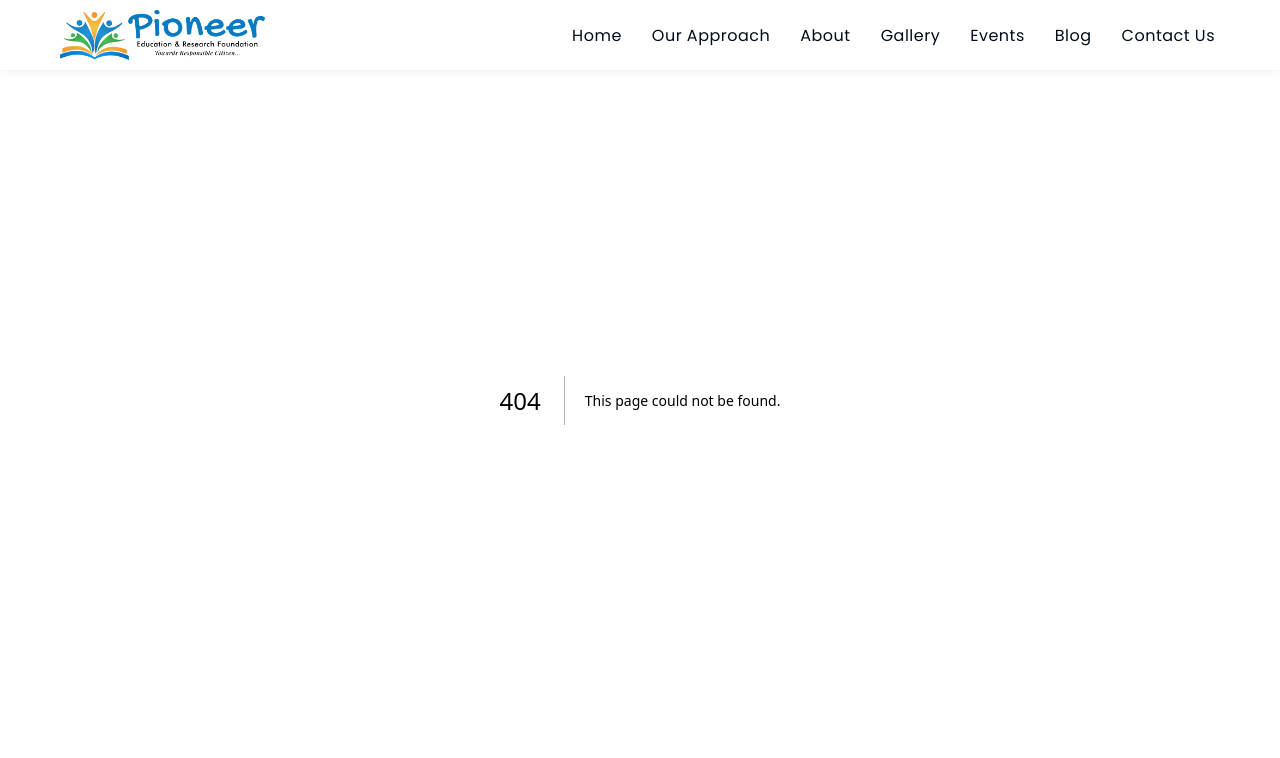
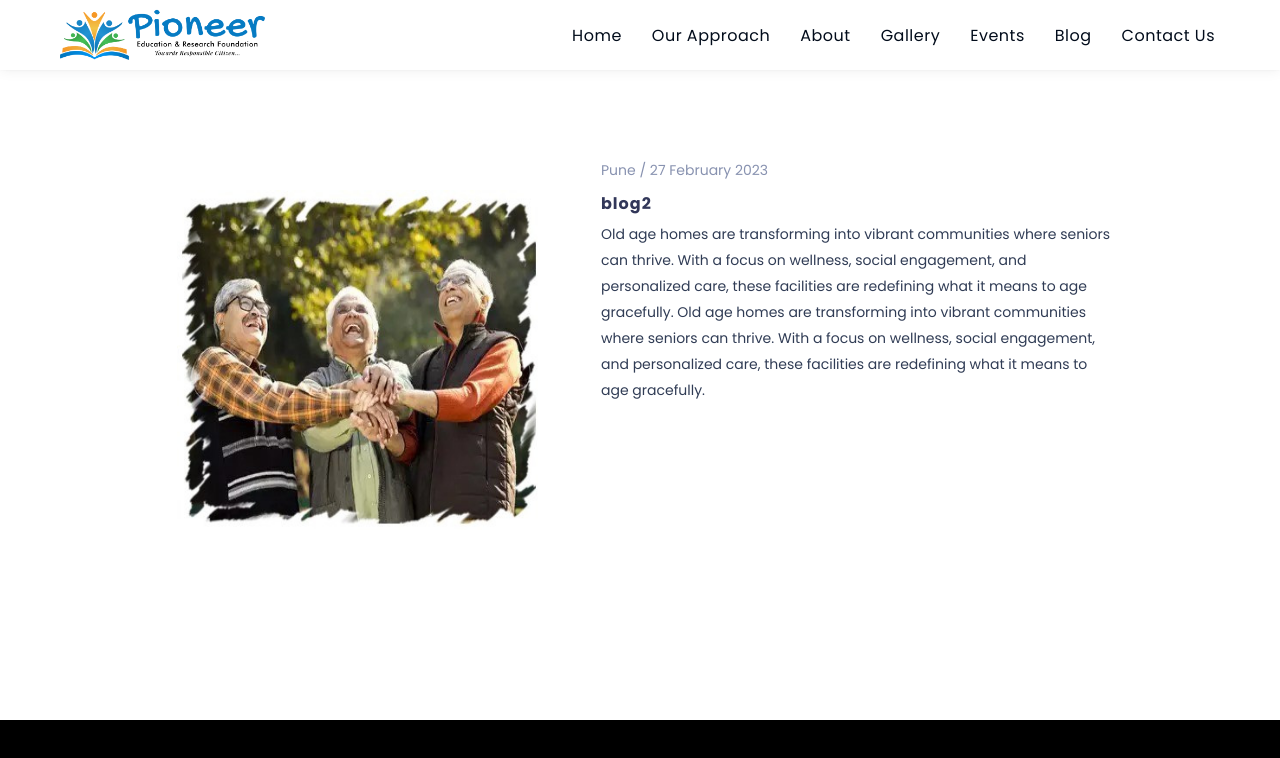
Before and after one commit to pioneerftech/website, a Next.js app: page /blog/blog2 in a window 1280 px wide. Before the commit this address had no page. Shown: the top 758 px of the page. Built offline with nearby package versions, Linux system fonts and the light colour scheme.

Commit message:
changes for events

```diff
--- /dev/null
+++ b/app/blog/blog2/page.tsx
@@ -0,0 +1,34 @@
+import React from "react";
+import Image from "next/image";
+import Blogimg1 from "/public/blog/blog1.jpg";
+import '../blog-details.scss'
+
+function page() {
+    return (
+        <div className="blog-details-container">
+            <div className="blog-details-wraper">
+                <div className="blog-image-container">
+                    <Image src={Blogimg1} alt="" />
+                </div>
+                <div className="blog-heading-container">
+                    <div className="event-details-venue">Pune / 27 February 2023</div>
+                    <div className="heading">
+                        blog2
+                    </div>
+                    <div className="subheading">
+                        Old age homes are transforming into vibrant communities where
+                        seniors can thrive. With a focus on wellness, social engagement, and
+                        personalized care, these facilities are redefining what it means to
+                        age gracefully. Old age homes are transforming into vibrant
+                        communities where seniors can thrive. With a focus on wellness,
+                        social engagement, and personalized care, these facilities are
+                        redefining what it means to age gracefully.
+                    </div>
+                </div>
+            </div>
+            <div className="blog-content"></div>
+        </div>
+    );
+}
+
+export default page;
--- a/app/blog/old-age-home/page.tsx
+++ b/app/blog/old-age-home/page.tsx
@@ -1,8 +1,7 @@
 import React from "react";
-import "./old-age-home.scss";
 import Image from "next/image";
 import Blogimg1 from "/public/blog/blog1.jpg";
-import PageSaperator from "@pageSaperator";
+import '../blog-details.scss'
 
 function page() {
   return (
--- a/app/blog/page.tsx
+++ b/app/blog/page.tsx
@@ -96,7 +96,8 @@ function Blog() {
           </Link>
         </div>
 
-        <div className="blog-card hover" onClick={() => setActiveBlog(2)}>
+        <div className="blog-card hover">
+          <Link href="/blog/blog2">
             <div className="blog-image-container">
               <div className="blog-image-wrap">
                 <Image src={cardimg2} alt="" />
@@ -132,7 +133,9 @@ function Blog() {
                 <div className="comment-view-tag">Views</div>
               </div>
             </div>
+          </Link>
         </div>
+
         <div className="blog-card hover" onClick={() => setActiveBlog(3)}>
           <div className="blog-image-container">
             <div className="blog-image-wrap">
```
Also changed, not shown: app/events/event1.tsx (added, +78 -0 lines), app/events/event2.tsx (added, +9 -0 lines), app/events/event3.tsx (added, +9 -0 lines), app/events/eventDetails.tsx (+6 -68 lines), app/blog/blog-details.scss (renamed from app/blog/old-age-home/old-age-home.scss). Lines whose indentation alone changed are shown as unchanged.
